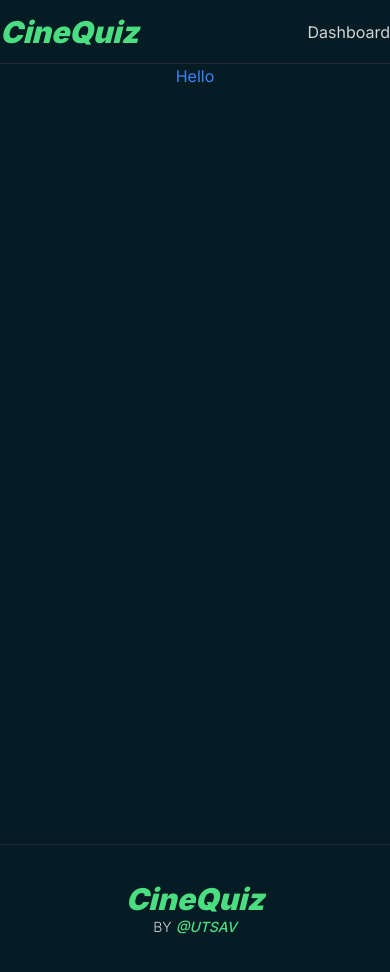
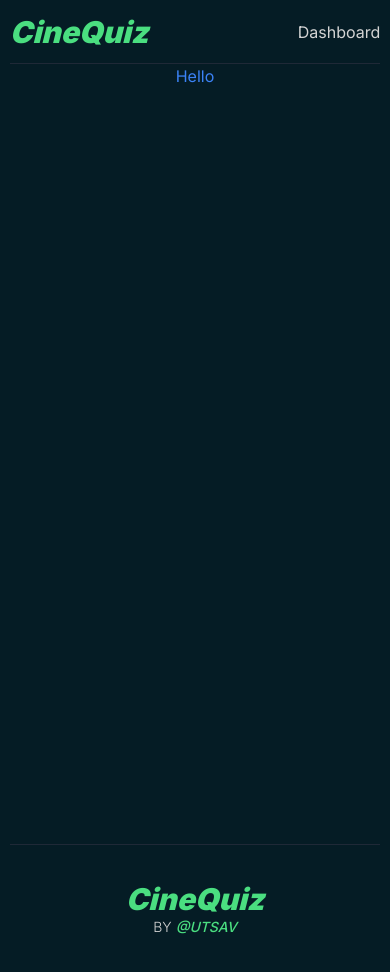
Before and after one commit to utsavkumar-280/CineQuiz, a Next.js app: page / in a window 390 px wide. Built offline with nearby package versions, Linux system fonts and the light colour scheme.

Commit message:
feat: added responsiveness

```diff
--- a/components/Layout/index.tsx
+++ b/components/Layout/index.tsx
@@ -4,13 +4,14 @@ import Footer from "../Footer";
 
 const Layout = ({ children }: { children: React.ReactNode }) => {
 	return (
-		<div className="min-h-screen w-full font-inter transition-all ease duration-300">
-			<div className=" min-h-screen flex flex-col justify-start">
-				<Header />
-				{children}
+		<div className="min-h-screen w-full flex justify-center font-inter transition-all ease duration-300 ">
+			<div className=" w-[95%] flex flex-col sm:w-11/12 md:w-9/12 lg:w-8/12 2xl:w-7/12">
+				<div className="w-full min-h-screen flex flex-col justify-start">
+					<Header />
+					{children}
+				</div>
+				<Footer />
 			</div>
-
-			<Footer />
 		</div>
 	);
 };
```
